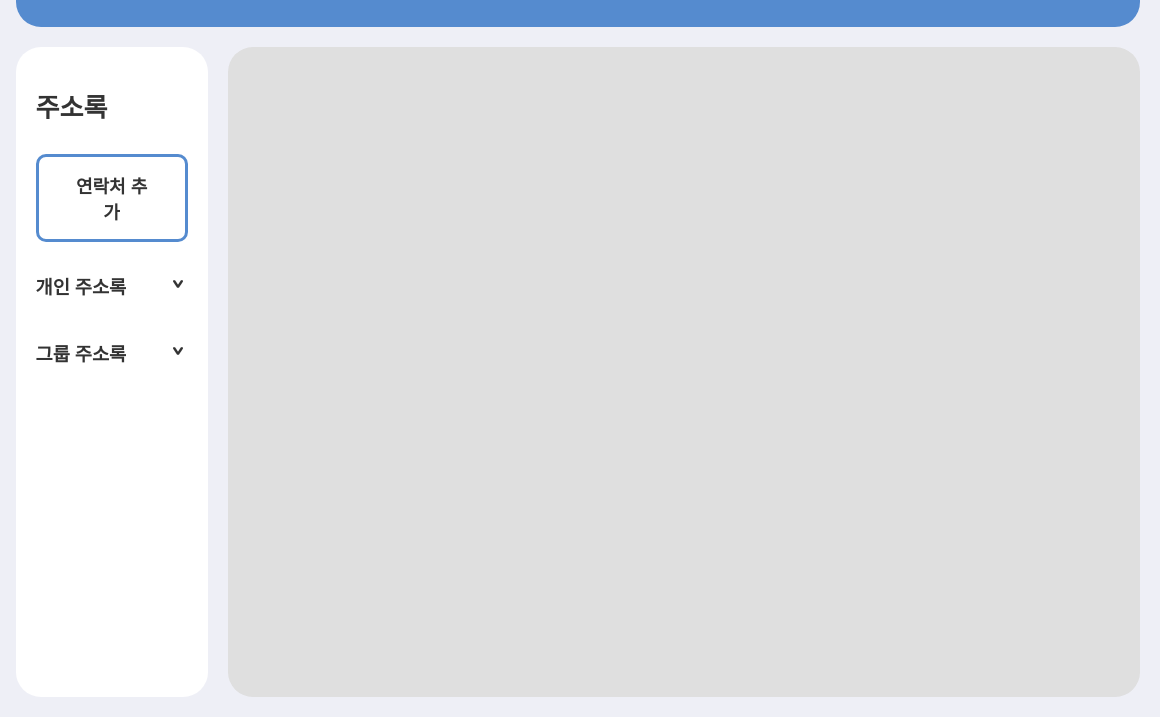
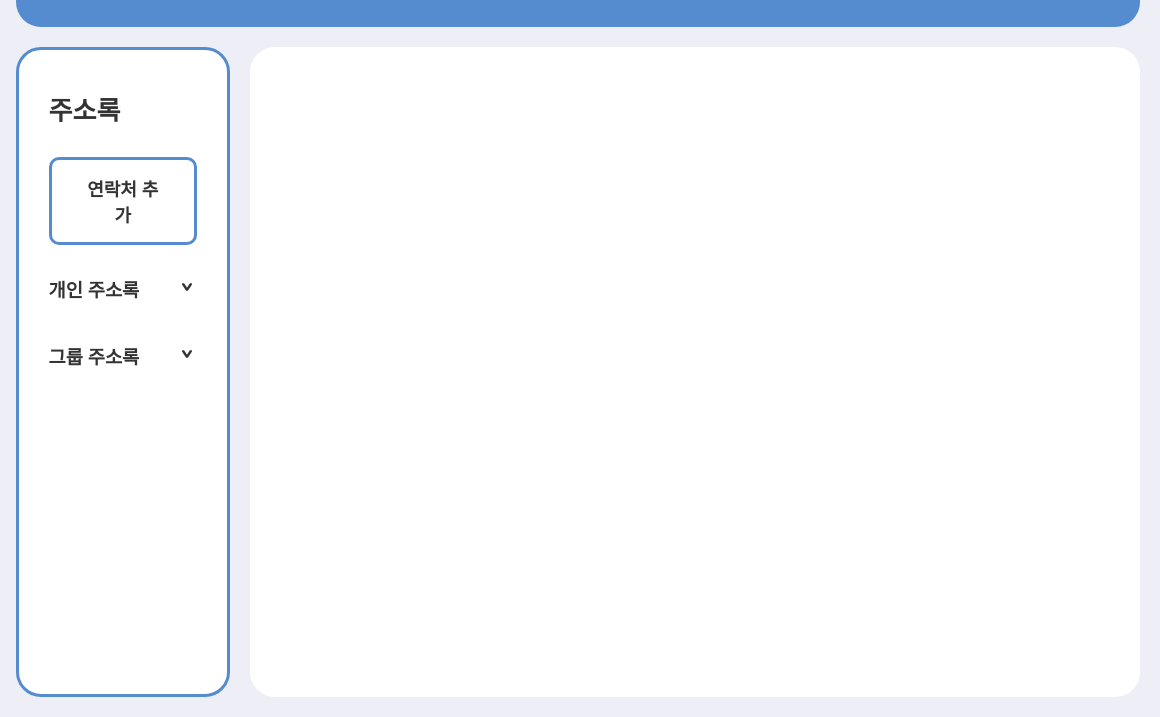
Before and after one commit to minseo1017/WIT_Front_End, a plain HTML site: page addressBook.html in a window 1280 px wide. Shown: the part 83-800 px from the top of the page, 120-1280 px from the left. Drawn offline with nearby package versions, Linux system fonts and the light colour scheme; a web font is replaced by a local one.

Commit message:
사이드바 디자인 공통 css
사이드바 공통 css
style.main.css에 추가
border추가 패딩값 수정

```diff
--- a/mky.css
+++ b/mky.css
@@ -1,48 +1,4 @@
-/* 사이드 영역 CSS */
-.sideAbout {
-    padding: 40px 20px;
-    display: flex;
-    flex-direction: column;
-    width: 100%;
-    height: 100%;
-    background-color: #fff;
-    border-radius: 25px;
-    color: #333;
-}
-
-/* 사이드 타이틀 */
-.sideAbout .sideTit {
-    font-size: 26px;
-    padding-bottom: 30px;
-    color: #333;
-}
-
-/* 사이드 버튼 */
-.sideAbout .sideBtnBox {
-    padding-bottom: 30px;
-}
-
-.sideAbout .sideBtn {
-    width: 100%;
-    padding: 15px 30px;
-    background-color: #fff;
-    border: 3px solid #558BCF;
-    border-radius: 10px;
-    font-size: 18px;
-    font-weight: 600;
-    color: #333;
-}
-
-/* 버튼 효과 */
-.sideAbout .sideBtn:hover,
-.sideAbout .sideBtn:focus,
-.sideAbout .sideBtn:active {
-    background-color: #558BCF;
-    color: #fff;
-    box-shadow: 0 0.5rem 0.8rem rgba(0, 0, 0, 0.2);
-}
-
-/* 개인 사이드 메뉴 토글 효과 */
+/* 사이드 메뉴 토글 효과 */
 .sideAbout .addressListPrivate {
     padding-bottom: 30px;
 }
@@ -65,7 +21,7 @@
     background-size: 10px 8px;
     background-repeat: no-repeat;
     background-position: center;
-    transition: transform 0.5s ease;
+    transition: transform 0.2s ease;
     transform: rotate(0deg);
 }
 
@@ -77,7 +33,7 @@
     max-height: 0;
     overflow: hidden;
     opacity: 0;
-    transition: max-height 0.5s ease, opacity 0.5s ease;
+    transition: max-height 0.2s ease, opacity 0.2s ease;
     padding-left: 20px;
 }
 
@@ -95,3 +51,9 @@
     color: #558BCF;
     font-weight: 600;
 }
+
+/* 주소록 메인 콘텐츠 */
+.sideContents {
+    background-color: #fff;
+
+}
--- a/style.main.css
+++ b/style.main.css
@@ -350,10 +350,50 @@
  }
 
  /* sideBar 오른쪽에 sub sideBar */
+ /* 사이드 영역 CSS */
  .sideAbout {
      flex: 1;
-     background-color: #a6a9c096;
+     padding: 40px 30px;
+     display: flex;
+     flex-direction: column;
+     width: 100%;
+     height: 100%;
+     background-color: #fff;
      border-radius: 25px;
+     color: #333;
+     border: 3px solid #558BCF;
+ }
+
+ /* 사이드 타이틀 */
+ .sideAbout .sideTit {
+     font-size: 26px;
+     padding-bottom: 30px;
+     color: #333;
+ }
+
+ /* 사이드 버튼 */
+ .sideAbout .sideBtnBox {
+     padding-bottom: 30px;
+ }
+
+ .sideAbout .sideBtn {
+     width: 100%;
+     padding: 15px 30px;
+     background-color: #fff;
+     border: 3px solid #558BCF;
+     border-radius: 10px;
+     font-size: 18px;
+     font-weight: 600;
+     color: #333;
+ }
+
+ /* 버튼 효과 */
+ .sideAbout .sideBtn:hover,
+ .sideAbout .sideBtn:focus,
+ .sideAbout .sideBtn:active {
+     background-color: #558BCF;
+     color: #fff;
+     box-shadow: 0 0.5rem 0.8rem rgba(0, 0, 0, 0.2);
  }
 
  .sideContents {
```
Also changed, not shown: addressBook.html (+3 -1 lines).
